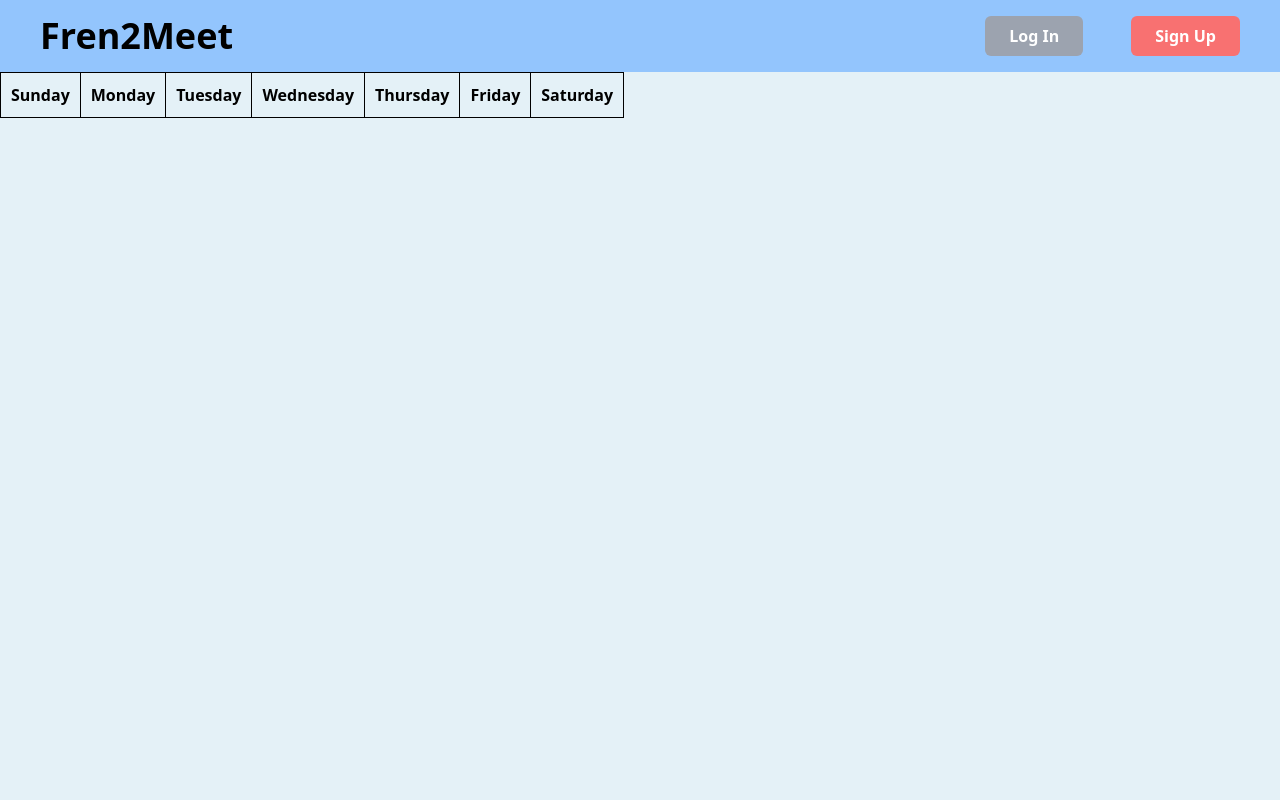
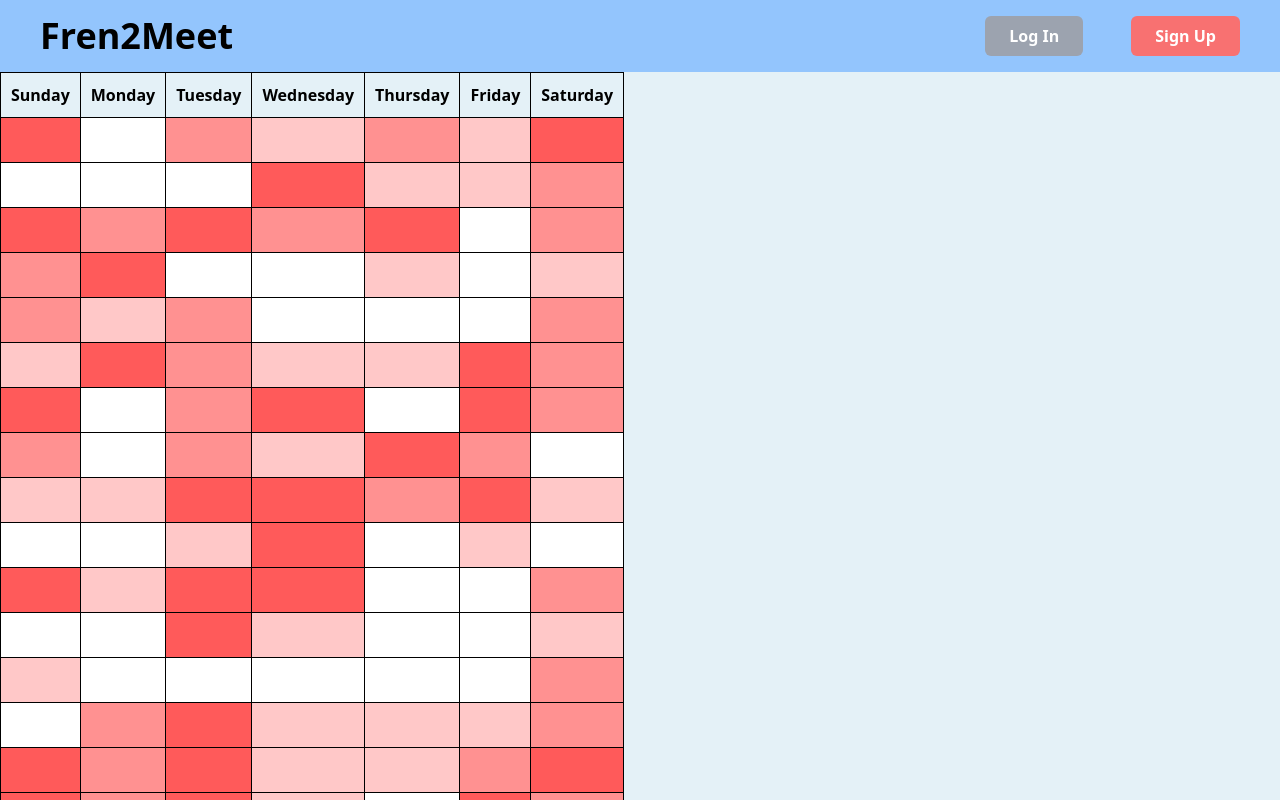
Before and after one commit to Evan-Nishi/CMPE-133-Project, a React (Create React App) app in the folder client/: page /home in a window 1280 px wide. Shown: the top 800 px of the page. Built offline with nearby package versions, Linux system fonts and the light colour scheme; no server answers.

Commit message:
bug fixed

```diff
--- a/client/src/Components/Calendar.js
+++ b/client/src/Components/Calendar.js
@@ -13,6 +13,7 @@ const Calendar = () => {
         "Sunday": Array.from({ length: 96 }, () => Math.floor(Math.random() * 4)),
         "Monday": Array.from({ length: 96 }, () => Math.floor(Math.random() * 4)),
         "Tuesday": Array.from({ length: 96 }, () => Math.floor(Math.random() * 4)),
+        "Wednesday":Array.from({ length: 96 }, () => Math.floor(Math.random() * 4)),
         "Thursday": Array.from({ length: 96 }, () => Math.floor(Math.random() * 4)),
         "Friday": Array.from({ length: 96 }, () => Math.floor(Math.random() * 4)),
         "Saturday": Array.from({ length: 96 }, () => Math.floor(Math.random() * 4)),
@@ -35,9 +36,9 @@ const Calendar = () => {
                     <th>Saturday</th>
                 </tr>
             </thead>
-            <tbody>
-                <calBody calData={calData}/>
-            </tbody>
+
+            <CalBody calData={calData}/>
+
             <style>
                 {`
                 .calendar-table {
@@ -54,18 +55,18 @@ const Calendar = () => {
 };
 
 //TODO: add col with time markers for each hr, ie 8:00am, 9:00am...
-const calBody = ({calData}) =>{
+const CalBody = ({calData}) =>{
     let rows = [];
     for(let i = 0; i < 96; i++){ //for each row
         rows.push( //we need to fix this, it's horrendous
             <tr>
-                <calBlock rgbColor={calData["Sunday"][i]}/>
-                <calBlock rgbColor={calData["Monday"][i]}/>
-                <calBlock rgbColor={calData["Tuesday"][i]}/>
-                <calBlock rgbColor={calData["Wednesday"][i]}/>
-                <calBlock rgbColor={calData["Thursday"][i]}/>
-                <calBlock rgbColor={calData["Friday"][i]}/>
-                <calBlock rgbColor={calData["Saturday"][i]}/>
+                <CalBlock rgbColor={calData["Sunday"][i]}/>
+                <CalBlock rgbColor={calData["Monday"][i]}/>
+                <CalBlock rgbColor={calData["Tuesday"][i]}/>
+                <CalBlock rgbColor={calData["Wednesday"][i]}/>
+                <CalBlock rgbColor={calData["Thursday"][i]}/>
+                <CalBlock rgbColor={calData["Friday"][i]}/>
+                <CalBlock rgbColor={calData["Saturday"][i]}/>
             </tr>
         );
     }
@@ -76,7 +77,7 @@ const calBody = ({calData}) =>{
     )
 };
 
-const calBlock = ({rgbColor}) => {
+const CalBlock = ({rgbColor}) => {
     const tileBackground = (events) => {
         let gbVal = 255 - (55 * events);
         if(gbVal < 0){
@@ -89,6 +90,8 @@ const calBlock = ({rgbColor}) => {
 
     const blockStyle = {
         border: '1px solid black',
+        width:'60px',
+        height:'45px',
         backgroundColor: tileBackground(rgbColor)
     };
     return(
```
